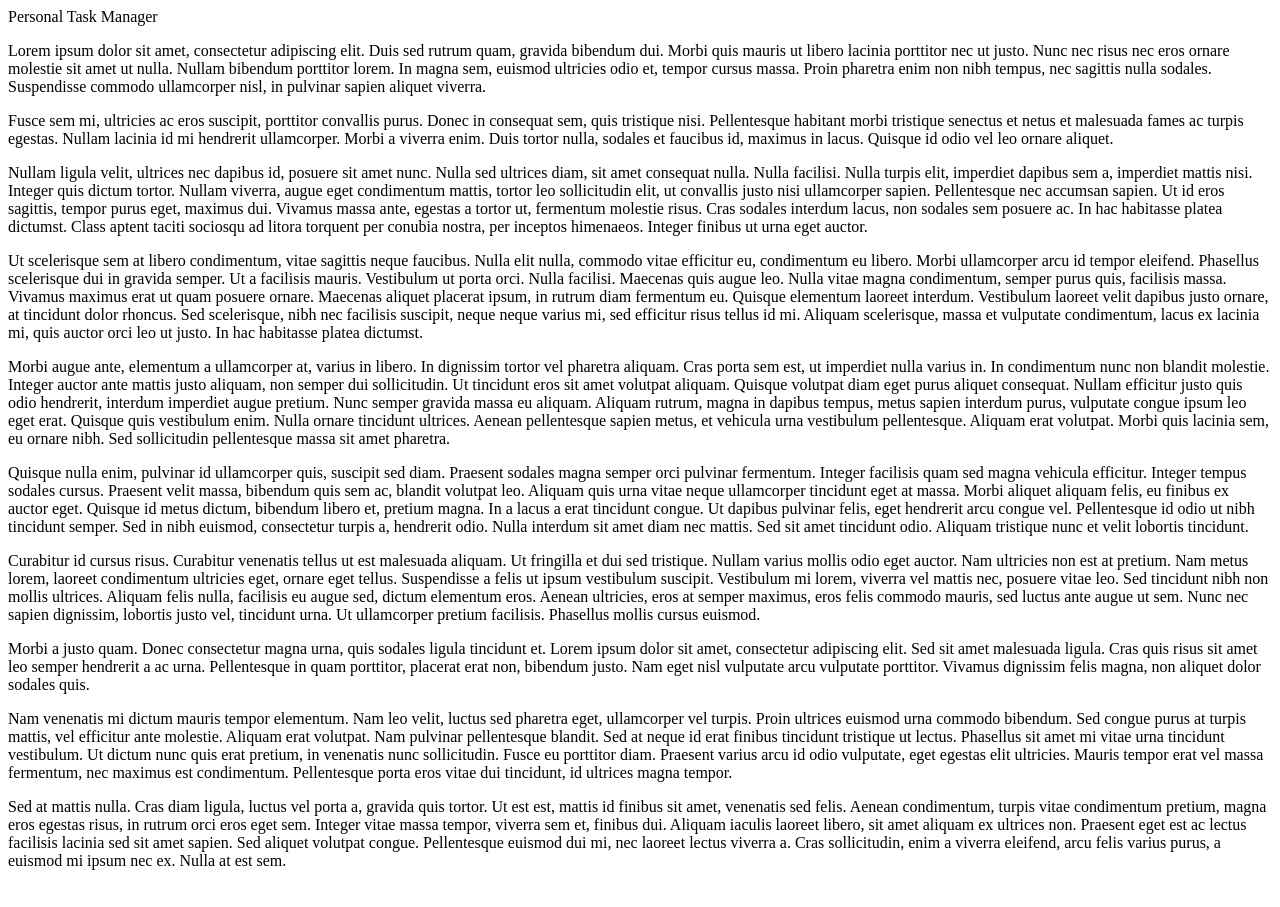
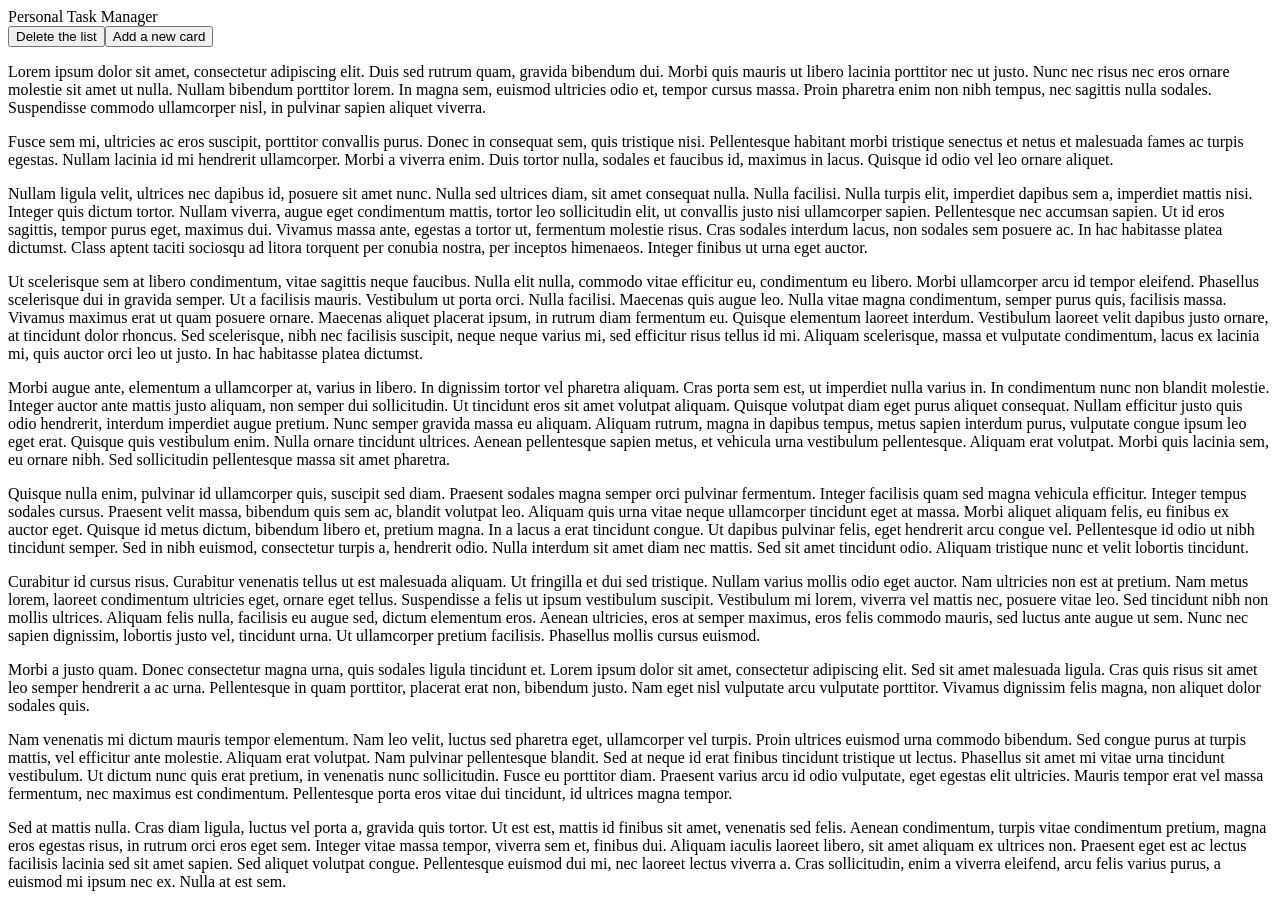
Before and after one commit to vy3191/personal_task_manager, a React app: page / in a window 1280 px wide. Before the commit the page ends 886 px from the top, so only its background shows below. Built offline with nearby package versions, Linux system fonts and the light colour scheme.

Commit message:
Added prop-types completed button general styles

```diff
--- a/package.json
+++ b/package.json
@@ -30,6 +30,7 @@
     "webpack-dev-server": "^3.11.0"
   },
   "dependencies": {
+    "prop-types": "^15.7.2",
     "react": "^16.13.1",
     "react-dom": "^16.13.1"
   }
--- a/src/components/Button/_Button.scss
+++ b/src/components/Button/_Button.scss
@@ -0,0 +1,23 @@
+.components-button {
+  text-decoration: none;
+  display: inline-block;
+  font-size: 16px;
+  &.primary {
+      background-color: $colors-greyscale-light;
+      border: none;
+      color: $colors-greyscale-black;
+      padding: 7px 12px;
+      text-align: center;
+      &:hover {
+        background-color: $colors-greyscale-darker;
+      }
+  }
+  &.action {
+    background-color: $colors-greyscale-white;
+    color:$colors-greyscale-black;
+    text-align: left;
+    &:hover {
+      text-decoration: underline;
+    }
+  }
+}
--- a/src/components/Button/index.js
+++ b/src/components/Button/index.js
@@ -1,13 +1,28 @@
 import React from 'react';
+import PropTypes from 'prop-types';
 
 class Button extends React.Component {
   render() {
+    const {children,onClick, styleType } = this.props;
     return(
-        <button className={`button ${this.props.styleType}`}>
-          {this.props.children}
+        <button
+          className={`components-button ${styleType}`}
+          onClick={onClick}
+        >
+          {children}
         </button>
     )
   }
 }
 
+Button.defaultProps = {
+  styleType: 'primary',
+}
+
+Button.propTypes = {
+  children: PropTypes.any,
+  onClick: PropTypes.func,
+  styleType: PropTypes.string.isRequired
+}
+
 export default Button;
--- a/src/pages/Base/App.js
+++ b/src/pages/Base/App.js
@@ -1,5 +1,6 @@
 import React from 'react';
 import { Header } from 'components';
+
 // import {default as Home } from './Home';
 import Home from '../Home';
 import { hot as horReloader } from 'react-hot-loader/root';
--- a/src/pages/Home/index.js
+++ b/src/pages/Home/index.js
@@ -1,10 +1,13 @@
 import React from 'react';
+import { Button } from 'components';
 
 
 class Home extends React.Component {
   render() {
     return(
       <>
+       <Button>Delete the list</Button>
+       <Button styleType="action">Add a new card</Button>
         <p>Lorem ipsum dolor sit amet, consectetur adipiscing elit. Duis sed rutrum quam, gravida bibendum dui. Morbi quis mauris ut libero lacinia porttitor nec ut justo. Nunc nec risus nec eros ornare molestie sit amet ut nulla. Nullam bibendum porttitor lorem. In magna sem, euismod ultricies odio et, tempor cursus massa. Proin pharetra enim non nibh tempus, nec sagittis nulla sodales. Suspendisse commodo ullamcorper nisl, in pulvinar sapien aliquet viverra.</p>
 
         <p>Fusce sem mi, ultricies ac eros suscipit, porttitor convallis purus. Donec in consequat sem, quis tristique nisi. Pellentesque habitant morbi tristique senectus et netus et malesuada fames ac turpis egestas. Nullam lacinia id mi hendrerit ullamcorper. Morbi a viverra enim. Duis tortor nulla, sodales et faucibus id, maximus in lacus. Quisque id odio vel leo ornare aliquet.</p>
--- a/src/scss/_Variables.scss
+++ b/src/scss/_Variables.scss
@@ -1,6 +1,10 @@
 // colors
 $colors-core-primary: purple;
-$colors-greyscale-white: white;
+$colors-greyscale-white: #ffffff;
+$colors-greyscale-light: #e7e7e7;
+$colors-greyscale-black: #000000;
+$colors-greyscale-darker: #cccccc;
+
 
 // devices
 $device-medium: 'min-width: 720px';
```
